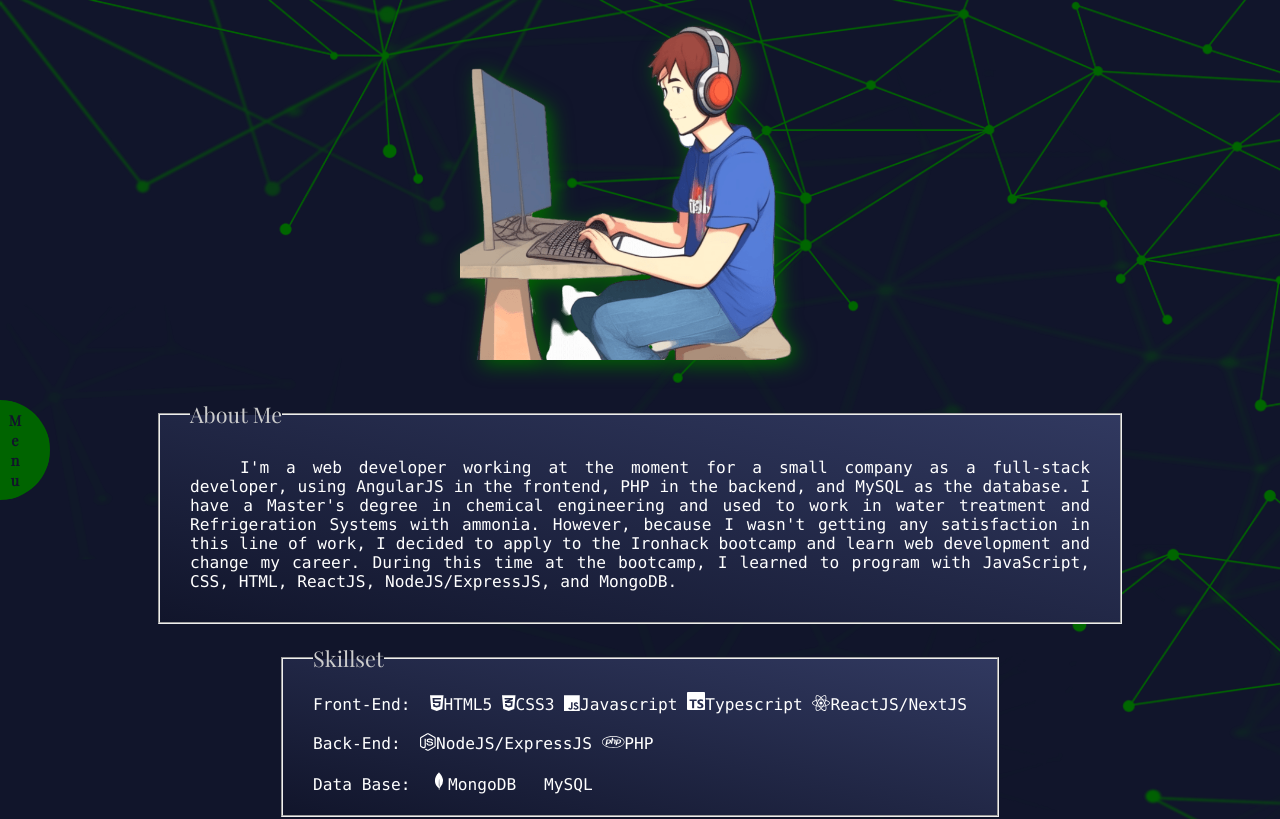
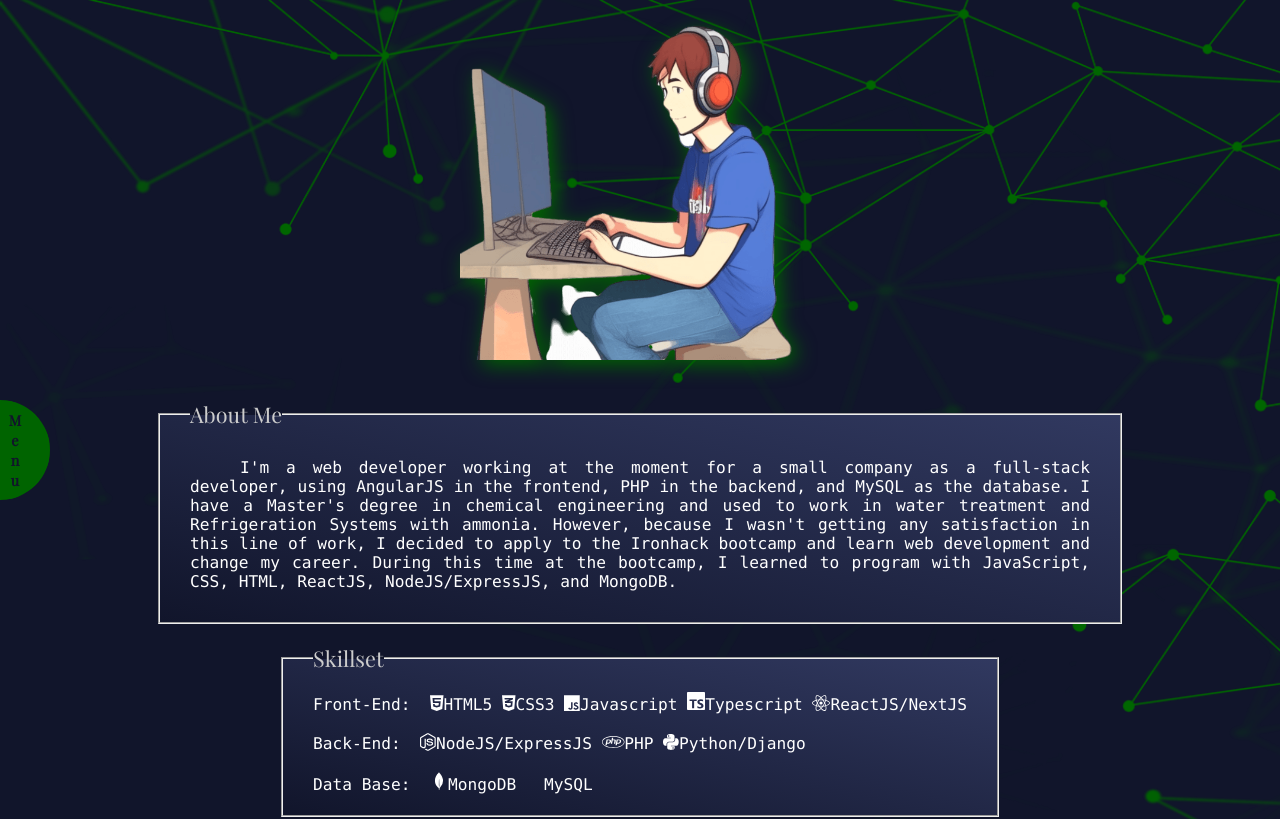
Before and after one commit to eurico-moutinho/eurico-moutinho.github.io, a React (Create React App) app: page /about in a window 1280 px wide. Shown: the top 819 px of the page. Built offline with nearby package versions, Linux system fonts and the light colour scheme; some icons are missing.

Commit message:
Update Template.js

```diff
--- a/src/pages/about/Template.js
+++ b/src/pages/about/Template.js
@@ -40,6 +40,7 @@ const Template = () => {
               Back-End: &nbsp;
               <span><i className="fa-brands fa-node-js"></i>NodeJS/ExpressJS </span>
               <span><i class="fa-brands fa-php"></i>PHP </span>
+              <span><i class="fa-brands fa-python"></i>Python/Django </span>
             </span><br/><br/>
 
             <span>
```
